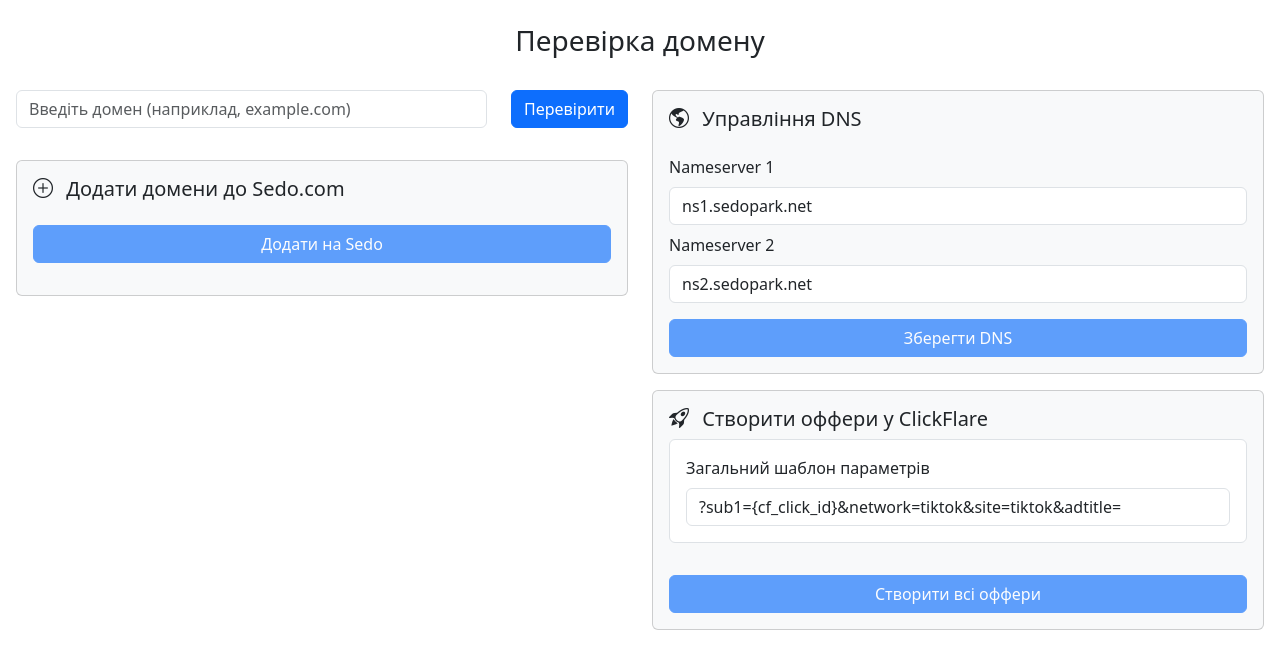
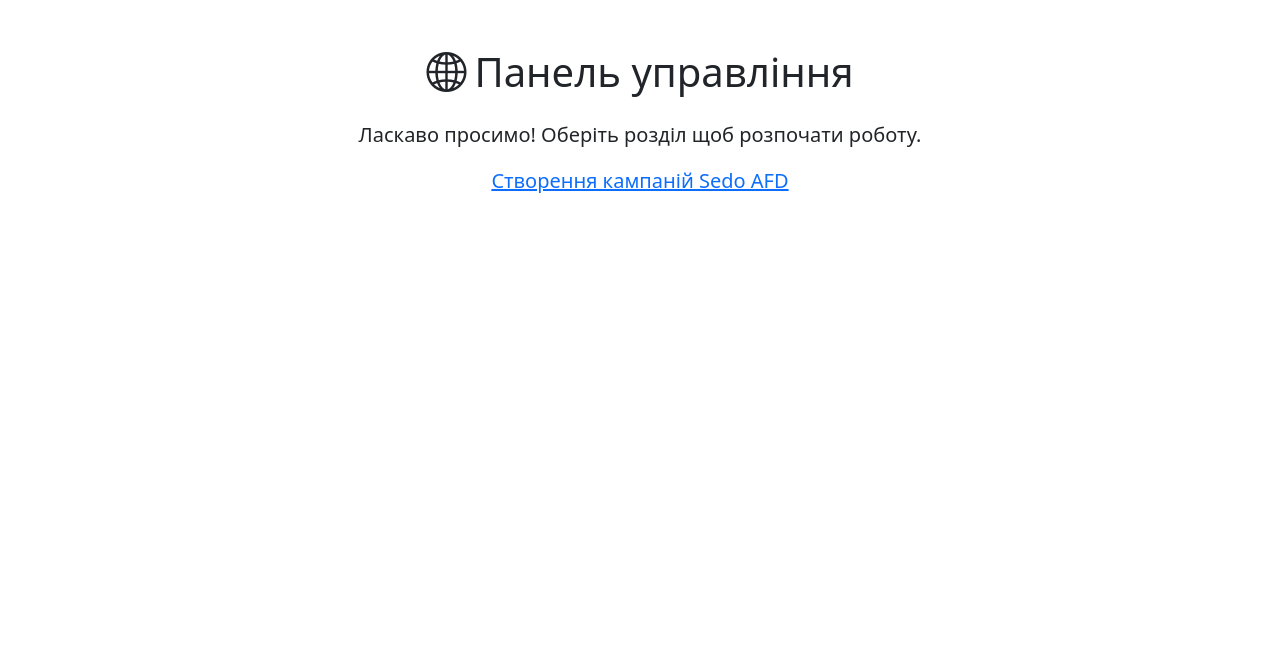
Before and after one commit to GoldenSpade/buy-domains-add-compaigns, a Vue app: page / in a window 1280 px wide. Shown: the top 668 px of the page. Built offline with nearby package versions, Linux system fonts and the light colour scheme.

Commit message:
multiple sedo users, router, fixes

```diff
--- a/package.json
+++ b/package.json
@@ -23,6 +23,7 @@
     "pinia": "^3.0.3",
     "qs": "^6.14.0",
     "vue": "^3.5.17",
+    "vue-router": "^4.5.1",
     "xml2js": "^0.6.2"
   },
   "devDependencies": {
--- a/src/App.vue
+++ b/src/App.vue
@@ -1,39 +1,3 @@
 <template>
-  <div class="app mt-4 mb-4 px-3">
-    <TheHeader title="Перевірка домену" />
-    <div class="row">
-      <div class="col-md-6">
-        <DomainChecker />
-        <SedoAdder />
-      </div>
-      <div class="col-md-6" :class="{ 'mt-4': isMobile }">
-        <DnsManager />
-        <ClickflareOffer />
-      </div>
-    </div>
-  </div>
+  <router-view />
 </template>
-
-<script setup>
-import { ref, onMounted, onBeforeUnmount } from 'vue'
-import DomainChecker from './components/DomainChecker.vue'
-import DnsManager from './components/DnsManager.vue'
-import SedoAdder from './components/SedoAdder.vue'
-import TheHeader from './components/TheHeader.vue'
-import ClickflareOffer from './components/ClickflareOffer.vue'
-
-const isMobile = ref(window.innerWidth <= 767)
-
-const handleResize = () => {
-  isMobile.value = window.innerWidth <= 767
-}
-
-onMounted(() => {
-  window.addEventListener('resize', handleResize)
-  handleResize()
-})
-
-onBeforeUnmount(() => {
-  window.removeEventListener('resize', handleResize)
-})
-</script>
--- a/src/components/ClickflareOffer.vue
+++ b/src/components/domainsSedoAFD/ClickflareOffer.vue
@@ -10,6 +10,13 @@
         placeholder="?sub1={cf_click_id}&network=tiktok&site=tiktok&adtitle="
       />
     </div>
+    <div class="mb-3">
+      <label class="form-label">Workspace</label>
+      <select v-model="selectedWorkspace" class="form-select">
+        <option value="Alex">Alex</option>
+        <option value="Davyd">Davyd</option>
+      </select>
+    </div>
 
     <div
       class="border rounded p-3 mb-3"
@@ -19,11 +26,11 @@
       <h6><i class="bi bi-globe2 me-2"></i>{{ domainObj.name }}</h6>
 
       <div class="mb-2">
-        <label class="form-label">End of link</label>
+        <label class="form-label">Ad title</label>
         <input
           v-model="adTitles[index]"
           class="form-control"
-          placeholder="Наприклад, Rooftop solar panels - TikTok"
+          placeholder="Наприклад, Rooftop solar panels"
         />
       </div>
 
@@ -63,16 +70,40 @@
 </template>
 
 <script setup>
-import { ref } from 'vue'
+import { ref, watch, computed } from 'vue'
 import axios from 'axios'
-import { useDomainStore } from '../stores/domainStore'
+import { useDomainStore } from '../../stores/domainStore'
 
 const domainStore = useDomainStore()
 
 const adTitles = ref([])
-const defaultQueryString = ref('?sub1={cf_click_id}&network=tiktok&site=tiktok&adtitle=')
+const defaultQueryString = ref('')
 const isSubmitting = ref(false)
 const results = ref([])
+const selectedWorkspace = ref('Alex')
+
+const workspaceMap = {
+  Alex: import.meta.env.VITE_WORKSPACE_ALEX,
+  Davyd: import.meta.env.VITE_WORKSPACE_DAVYD,
+}
+
+selectedWorkspace.value = localStorage.getItem('selectedWorkspace') || 'Alex'
+
+watch(selectedWorkspace, (val) => {
+  localStorage.setItem('selectedWorkspace', val)
+})
+
+const network = computed(() => {
+  return ['FB1', 'FB2'].includes(domainStore.selectedSedoAccount) ? 'meta' : 'tiktok'
+})
+
+watch(
+  () => domainStore.selectedSedoAccount,
+  () => {
+    defaultQueryString.value = `?sub1={cf_click_id}&network=${network.value}&site=${network.value}&adtitle=`
+  },
+  { immediate: true }
+)
 
 const generateOfferUrl = (domain, adTitle) => {
   const cleanDomain = domain.trim()
@@ -94,10 +125,10 @@ const submitOffers = async () => {
   isSubmitting.value = true
   results.value = []
 
-  const sedoUsername = import.meta.env.VITE_SEDO_USERNAME
+  const sedoUsername = import.meta.env[`VITE_SEDO_USERNAME_${domainStore.selectedSedoAccount}`]
   const apiUrl = import.meta.env.VITE_CLICKFLARE_API_URL
   const apiKey = import.meta.env.VITE_CLICKFLARE_API_KEY
-  const workspaceId = import.meta.env.VITE_CLICKFLARE_WORKSPACE_ID
+  const workspaceId = workspaceMap[selectedWorkspace.value]
 
   const offers = domainStore.domains.map((d, i) => ({
     domain: d.name,
--- a/src/components/SedoAdder.vue
+++ b/src/components/domainsSedoAFD/SedoAdder.vue
@@ -1,6 +1,16 @@
 <template>
   <div class="card p-3 mt-3 bg-light">
     <h5><i class="bi bi-plus-circle me-2"></i> Додати домени до Sedo.com</h5>
+
+    <div class="form-group mt-2">
+      <label for="sedoAccount">Обрати акаунт Sedo</label>
+      <select id="sedoAccount" v-model="domainStore.selectedSedoAccount" class="form-select">
+        <option value="TT1">dgtluniontt1</option>
+        <option value="TT2">dgtluniontt2</option>
+        <option value="FB1">dgtlunionfb1</option>
+        <option value="FB2">dgtlunionfb2</option>
+      </select>
+    </div>
 
     <button
       class="btn btn-primary w-100 my-3"
@@ -32,7 +42,8 @@ import { ref } from 'vue'
 import axios from 'axios'
 import { useDomainStore } from '@/stores/domainStore'
 
-const { domains } = useDomainStore()
+const domainStore = useDomainStore()
+const { domains } = domainStore
 
 const loading = ref(false)
 const results = ref([])
@@ -45,6 +56,7 @@ const submitAll = async () => {
     try {
       const res = await axios.post(`${import.meta.env.VITE_API_BASE_URL}/send-to-sedo`, {
         domain: d.name.trim(),
+        accountKey: domainStore.selectedSedoAccount,
       })
 
       const { error = {}, info = '' } = res.data || {}
@@ -53,9 +65,7 @@ const submitAll = async () => {
       const errorKeys = Object.keys(error)
       const isTrulySuccess = isObjectError && errorKeys.length === 1 && errorKeys[0] === '$'
 
-      const message = isTrulySuccess
-        ? info || '' // Всё хорошо
-        : error._ || error || 'Невідома помилка'
+      const message = isTrulySuccess ? info || '' : error._ || error || 'Невідома помилка'
 
       results.value.push({
         domain: d.name,
@@ -73,12 +83,6 @@ const submitAll = async () => {
 
   loading.value = false
 }
-
-function extractMessage(msg) {
-  if (typeof msg === 'string') return msg
-  if (msg && typeof msg === 'object' && '_' in msg) return msg._
-  return 'Невідома помилка'
-}
 </script>
 
 <style scoped>
--- a/src/main.js
+++ b/src/main.js
@@ -3,10 +3,12 @@ import 'bootstrap-icons/font/bootstrap-icons.css'
 
 import { createApp } from 'vue'
 import { createPinia } from 'pinia'
+import router from './router'
 import App from './App.vue'
 
 const pinia = createPinia()
 const app = createApp(App)
 
 app.use(pinia)
+app.use(router)
 app.mount('#app')
--- /dev/null
+++ b/src/pages/Home.vue
@@ -0,0 +1,7 @@
+<template>
+  <div class="container mt-5 text-center">
+    <h1 class="mb-4"><i class="bi bi-globe2 me-2"></i>Панель управління</h1>
+    <p class="lead">Ласкаво просимо! Оберіть розділ щоб розпочати роботу.</p>
+    <router-link :to="{ name: 'domainsSedoAFDome' }" class="fs-5">Створення кампаній Sedo AFD</router-link>
+  </div>
+</template>
--- /dev/null
+++ b/src/pages/domainsSedoAFD.vue
@@ -0,0 +1,39 @@
+<template>
+  <div class="app mt-4 mb-4 px-3">
+    <Header title="Створення кампаній Sedo AFD" />
+    <div class="row">
+      <div class="col-md-6">
+        <DomainChecker />
+        <SedoAdder />
+      </div>
+      <div class="col-md-6" :class="{ 'mt-4': isMobile }">
+        <DnsManager />
+        <ClickflareOffer />
+      </div>
+    </div>
+  </div>
+</template>
+
+<script setup>
+import { ref, onMounted, onBeforeUnmount } from 'vue'
+import DomainChecker from '@/components/domainsSedoAFD/DomainChecker.vue'
+import DnsManager from '@/components/domainsSedoAFD/DnsManager.vue'
+import SedoAdder from '@/components/domainsSedoAFD/SedoAdder.vue'
+import Header from '@/components/domainsSedoAFD/Header.vue'
+import ClickflareOffer from '@/components/domainsSedoAFD/ClickflareOffer.vue'
+
+const isMobile = ref(window.innerWidth <= 767)
+
+const handleResize = () => {
+  isMobile.value = window.innerWidth <= 767
+}
+
+onMounted(() => {
+  window.addEventListener('resize', handleResize)
+  handleResize()
+})
+
+onBeforeUnmount(() => {
+  window.removeEventListener('resize', handleResize)
+})
+</script>
--- /dev/null
+++ b/src/router/index.js
@@ -0,0 +1,24 @@
+import { createRouter, createWebHistory } from 'vue-router'
+
+import Home from '@/pages/Home.vue'
+import domainsSedoAFD from '@/pages/domainsSedoAFD.vue'
+
+const routes = [
+  {
+    path: '/',
+    component: Home,
+    name: 'Home'
+  },
+  {
+    path: '/domains-sedo-afd',
+    component: domainsSedoAFD,
+    name: 'domainsSedoAFDome'
+  },
+]
+
+const router = createRouter({
+  history: createWebHistory(),
+  routes,
+})
+
+export default router
--- a/src/stores/domainStore.js
+++ b/src/stores/domainStore.js
@@ -3,7 +3,7 @@ import { ref, watch } from 'vue'
 
 export const useDomainStore = defineStore('domain', () => {
   const domains = ref(loadDomainsFromLocalStorage())
-
+  const selectedSedoAccount = ref('TT1')
   // Добавить домен
   function addDomain(name) {
     if (!domains.value.find((d) => d.name === name)) {
@@ -41,5 +41,5 @@ export const useDomainStore = defineStore('domain', () => {
     { deep: true }
   )
 
-  return { domains, addDomain, removeDomain, clearDomains }
+  return { domains, addDomain, removeDomain, clearDomains, selectedSedoAccount }
 })
```
Also changed, not shown: src/components/domainsSedoAFD/DnsManager.vue (renamed from src/components/DnsManager.vue), src/components/domainsSedoAFD/DomainChecker.vue (renamed from src/components/DomainChecker.vue), src/components/domainsSedoAFD/Header.vue (renamed from src/components/TheHeader.vue), 2 other files (tests, documents, lock files or other folders).
